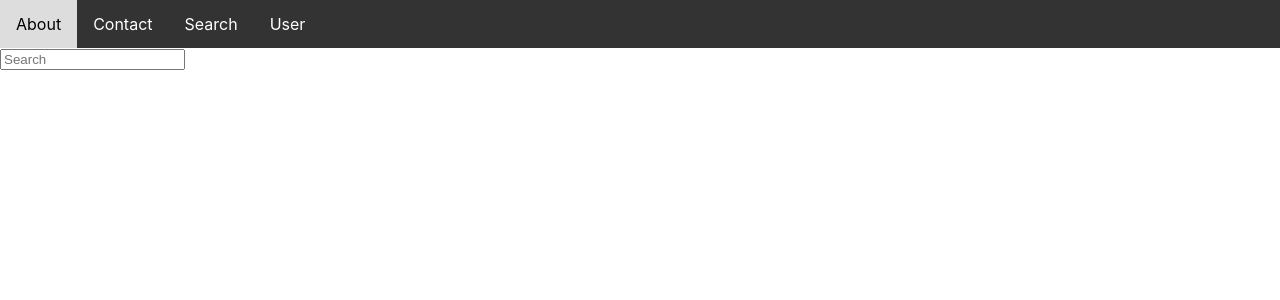
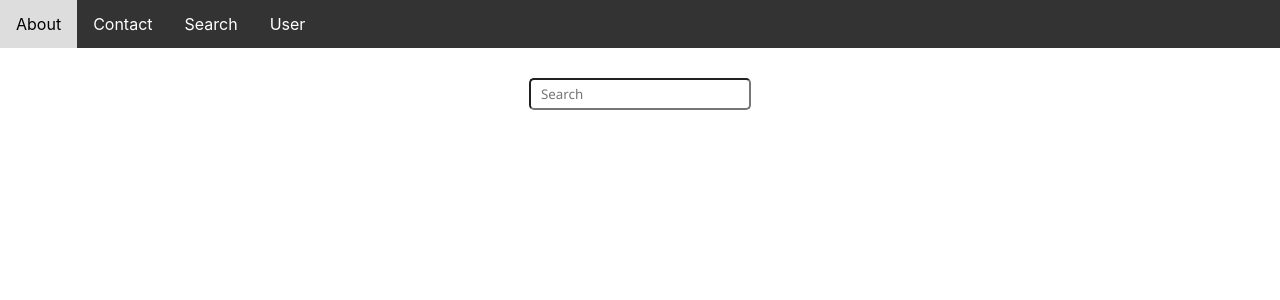
Before and after one commit to Shubham138g/Html, a React (Create React App) app in the folder usehooks/react-hooks/: page /search in a window 1280 px wide. Shown: the top 300 px of the page. Built offline with nearby package versions, Linux system fonts and the light colour scheme.

Commit message:
make a search bar and modify error page add  style

```diff
--- a/usehooks/react-hooks/src/App.css
+++ b/usehooks/react-hooks/src/App.css
@@ -23,3 +23,44 @@
   background-color: #4CAF50;
   color: white;
 }
+
+.searchBar{
+  width: 50%;
+  height: auto;
+  margin: 0 auto;
+  text-align: center;
+}
+
+.searchBar input{
+  margin: 30px 0;
+  padding: 5px 10px ;
+  border-radius: 5px ;
+  font-family:'Segoe UI', Tahoma, Geneva, Verdana, sans-serif;
+}
+
+.f_button{
+  width: 50%;
+  height: auto;
+  margin:  auto;
+  text-align: center;
+  text-transform: capitalize;
+  font-size: 50px;
+}
+.f_button button{
+  width: 140px;
+  height: 25px;
+  background-color: black;
+  font-size: 15px;
+  color: white;
+  letter-spacing: 2px;
+  border-radius: 50px;
+  position: relative;
+  bottom: 100 px ;
+}
+.f_button button:hover{
+  width: 150px;
+  height: 30px;
+  background-color: rgb(241, 6, 6);
+  font-size: 20px;
+
+}
--- a/usehooks/react-hooks/src/component/Error.jsx
+++ b/usehooks/react-hooks/src/component/Error.jsx
@@ -1,9 +1,15 @@
 import React from 'react';
+import { useNavigate } from 'react-router-dom';
 
 const Error = () => {
+  const navigate= useNavigate();
   return (
     <>
+    <div className="f_button">
+
       <h1>opps! Page Not Found</h1>
+      <button onClick={()=>{navigate("/search")}}>Go Back</button>
+    </div>
     </>
   );
 }
--- a/usehooks/react-hooks/src/component/Search.jsx
+++ b/usehooks/react-hooks/src/component/Search.jsx
@@ -1,16 +1,27 @@
-import React from 'react';
+import React, { useState } from "react";
+import Sresult from "./Sresult";
 
 const Search = () => {
+  const [img, setImg] = useState("");
+  const inputEvent = (event) => {
+    const data = event.target.value;
+    console.log(data);
+    setImg(data);
+  };
   return (
     <>
-    <div className="container-search">
-    <input type="text" placeholder='Search' />
-
-    </div>
-
-
+      <div className="searchBar">
+        <input
+          type="text"
+          placeholder="Search"
+          value={img}
+          onChange={inputEvent}
+        />
+        <br />
+        {img === "" ? null : <Sresult name={img} />}
+      </div>
     </>
   );
-}
+};
 
 export default Search;
--- a/usehooks/react-hooks/src/component/Sresult.jsx
+++ b/usehooks/react-hooks/src/component/Sresult.jsx
@@ -1,9 +1,10 @@
 import React from 'react';
 
-const Sresult = () => {
+const Sresult = (props) => {
+  const img=`https://source.unsplash.com/400x300?${props.name}`;
   return (
     <>
-
+      <img src={img} alt="search" />
     </>
   );
 }
```
